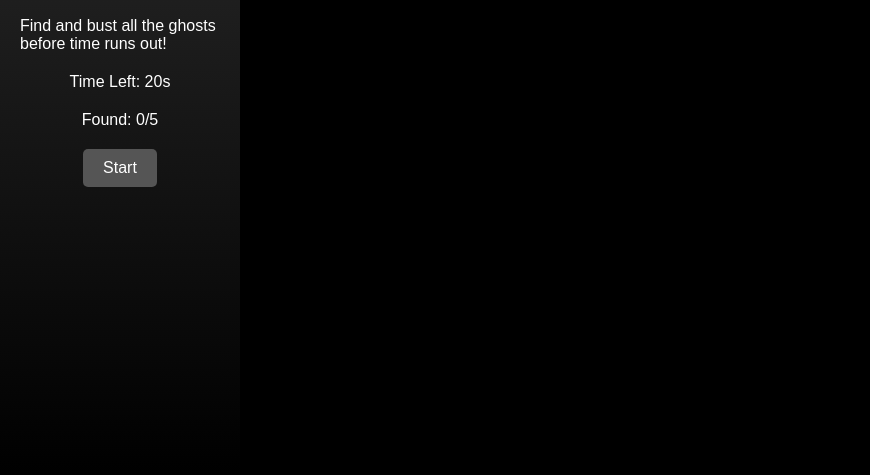
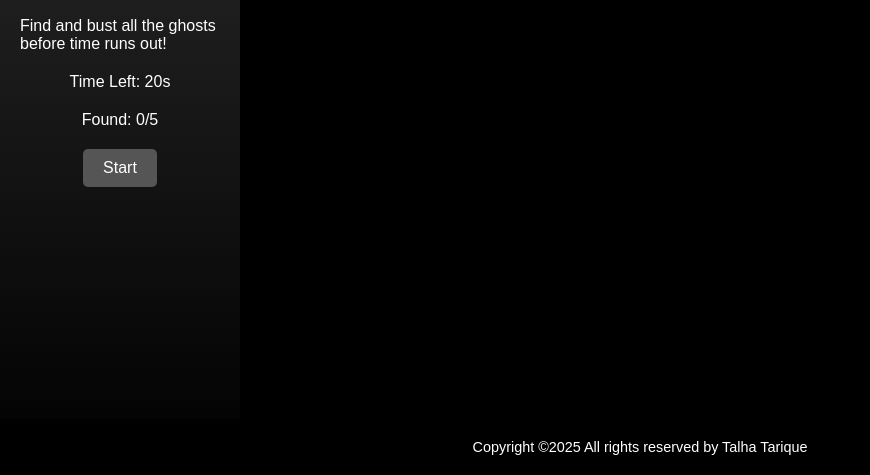
Before and after one commit to TalhaT298/Ghost_Boo-sters, a plain HTML site: page index.html in a window 1280 px wide. Shown: the part 325-800 px from the top of the page, without its empty margins (0-870 px from the left). Drawn offline with Linux system fonts and the light colour scheme.

Commit message:
footer add

```diff
--- a/index.html
+++ b/index.html
@@ -25,6 +25,10 @@
       <div id="flashlight"></div> <!-- Flashlight effect -->
     </div>
   </div>
+  <!-- Footer -->
+  <footer>
+    <p>Copyright ©2025 All rights reserved by Talha Tarique</p>
+  </footer>
   <script src="script.js"></script>
 </body>
 </html>
--- a/styles.css
+++ b/styles.css
@@ -85,3 +85,17 @@ html, body {
   .hidden {
     display: none;
   }
+
+  /* Footer styling */
+footer {
+  position: fixed;
+  bottom: 0;
+  left: 0;
+  width: 100%;
+  text-align: center;
+  padding: 10px 0;
+  background-color: rgba(0, 0, 0, 0.7); /* Semi-transparent black background */
+  color: #fff;
+  font-size: 0.9rem;
+  z-index: 1000; /* Ensure it's above other elements */
+}
```
